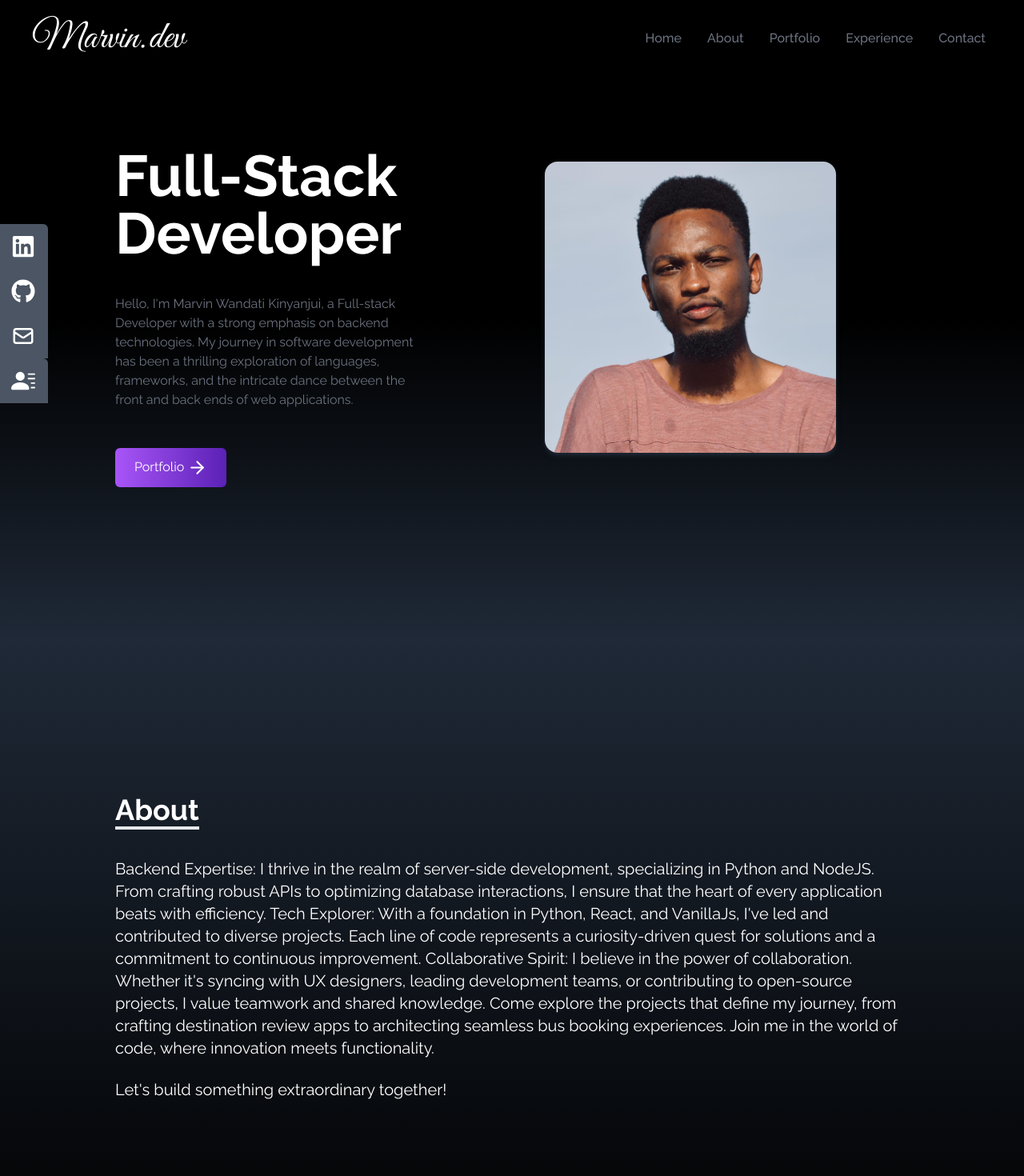
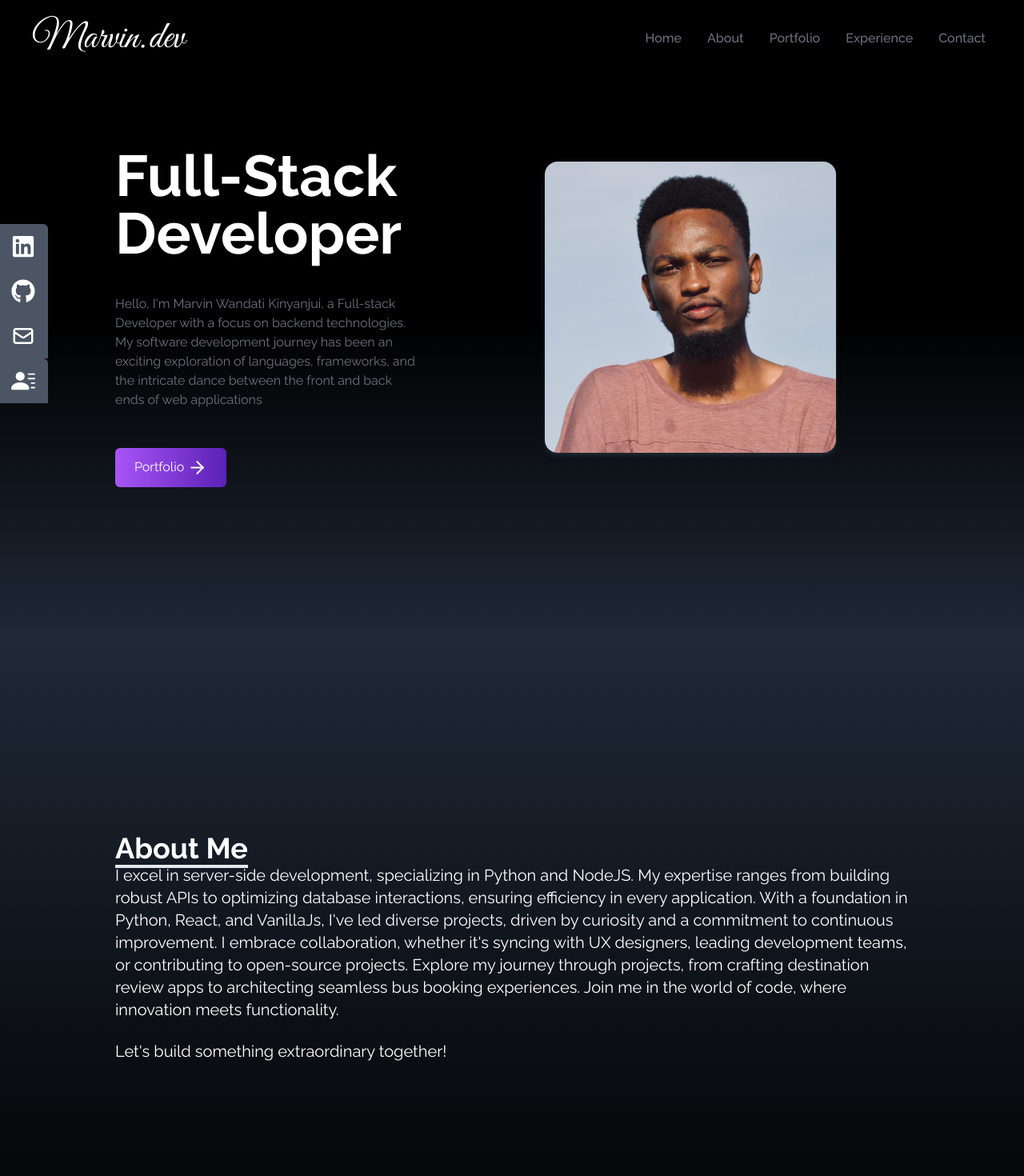
Before and after one commit to Wandati/Portfolio, a React (Vite) app: page / in a window 1280 px wide. Shown: the top 1470 px of the page at 80% size. Built offline with nearby package versions, Linux system fonts and the light colour scheme.

Commit message:
css styles

```diff
--- a/src/components/About.jsx
+++ b/src/components/About.jsx
@@ -4,26 +4,23 @@ const About = () => {
   return (
     <div
       name="about"
-      className="w-full  flex items-center h-screen bg-gradient-to-b from-gray-800 to-black text-white"
+      className="w-full flex items-center h-screen bg-gradient-to-b from-gray-800 to-black text-white overflow-y-auto "
     >
       <div className="max-w-screen-lg p-4 mx-auto flex flex-col justify-center w-full">
         <div className="pb-8 flex justify-center flex-col items-center md:block ">
-          <p className="text-4xl font-bold inline border-b-4">About</p>
-          <p className="mt-10 text-center md:text-left text-xl max-w-xl md:max-w-full">
-            Backend Expertise: I thrive in the realm of server-side development,
-            specializing in Python and NodeJS. From crafting robust APIs to
-            optimizing database interactions, I ensure that the heart of every
-            application beats with efficiency. Tech Explorer: With a foundation
-            in Python, React, and VanillaJs, I've led and contributed to diverse
-            projects. Each line of code represents a curiosity-driven quest for
-            solutions and a commitment to continuous improvement. Collaborative
-            Spirit: I believe in the power of collaboration. Whether it's
-            syncing with UX designers, leading development teams, or
-            contributing to open-source projects, I value teamwork and shared
-            knowledge. Come explore the projects that define my journey, from
-            crafting destination review apps to architecting seamless bus
-            booking experiences. Join me in the world of code, where innovation
-            meets functionality.
+          <p className="text-4xl font-bold inline border-b-4 mt-16">About Me</p>
+          <p className="text-center md:text-left text-xl max-w-xl md:max-w-full">
+            I excel in server-side development, specializing in Python and
+            NodeJS. My expertise ranges from building robust APIs to optimizing
+            database interactions, ensuring efficiency in every application.
+            With a foundation in Python, React, and VanillaJs, I've led diverse
+            projects, driven by curiosity and a commitment to continuous
+            improvement. I embrace collaboration, whether it's syncing with UX
+            designers, leading development teams, or contributing to open-source
+            projects. Explore my journey through projects, from crafting
+            destination review apps to architecting seamless bus booking
+            experiences. Join me in the world of code, where innovation meets
+            functionality.
           </p>
 
           <br />
--- a/src/components/Home.jsx
+++ b/src/components/Home.jsx
@@ -8,21 +8,20 @@ const Home = () => {
   return (
     <div
       name="home"
-      className="h-screen w-full bg-gradient-to-b from-black via-black to-gray-800 text-white"
+      className="h-screen w-full bg-gradient-to-b from-black via-black to-gray-800 text-white overflow-y-auto "
     >
       <div className="max-w-screen-lg mx-auto flex flex-col-reverse justify-end py-32 items-center md:justify-between h-full px-4 md:gap-16 md:flex-row">
         <div className="flex flex-col justify-center gap-6 md:h-full">
-          <h2 className="text-4xl sm:text-7xl text-center md:text-left font-bold text-white max-w-2xl">
+          <h2 className="text-4xl sm:text-7xl text-center md:text-left font-bold text-white max-w-2xl mt-4">
             Full-Stack Developer
           </h2>
           <p className="text-gray-500 text-center md:text-left py-4 max-w-xl md:max-w-md">
             Hello, I'm Marvin Wandati Kinyanjui, a Full-stack Developer with a
-            strong emphasis on backend technologies. My journey in software
-            development has been a thrilling exploration of languages,
-            frameworks, and the intricate dance between the front and back ends
-            of web applications.
+            focus on backend technologies. My software development journey has
+            been an exciting exploration of languages, frameworks, and the
+            intricate dance between the front and back ends of web applications
           </p>
-          <div className="flex justify-center md:justify-start">
+          <div className="flex justify-center md:justify-start mb-4">
             <Link
               to="portfolio"
               smooth
```
